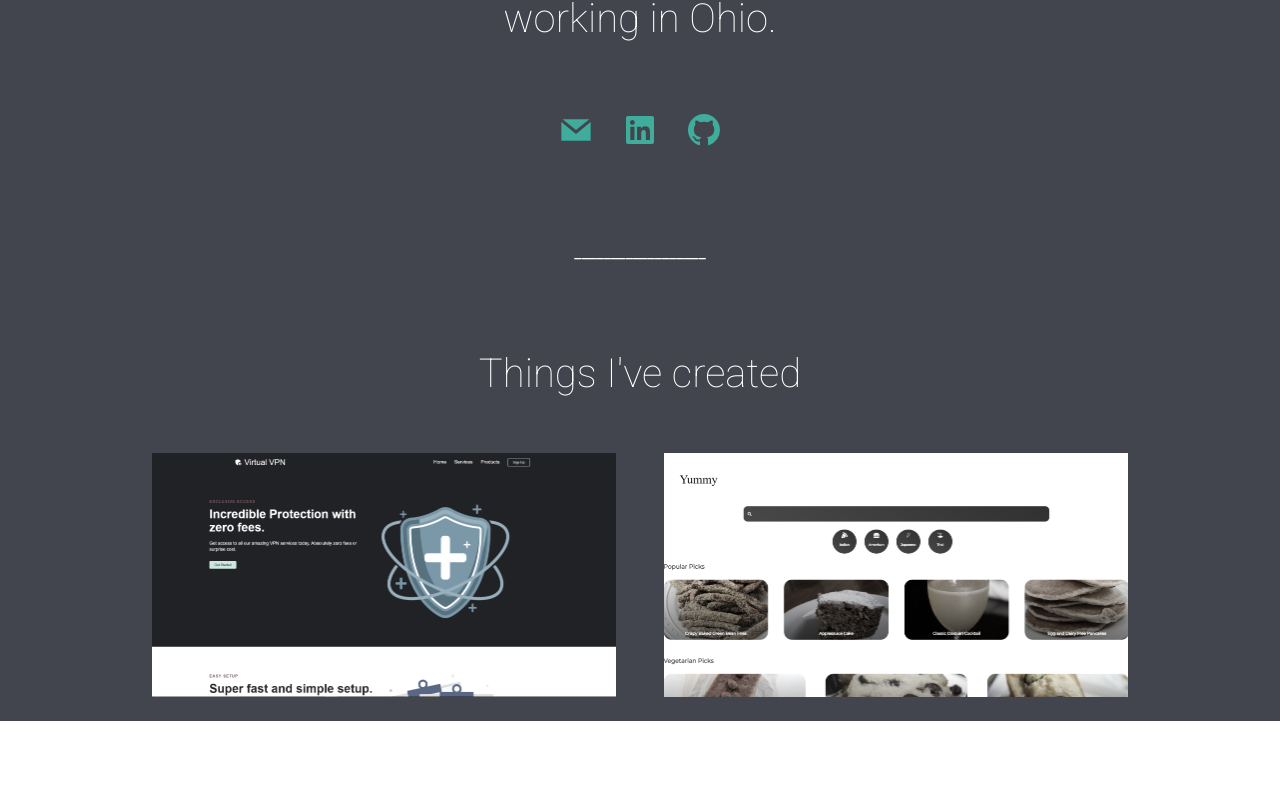
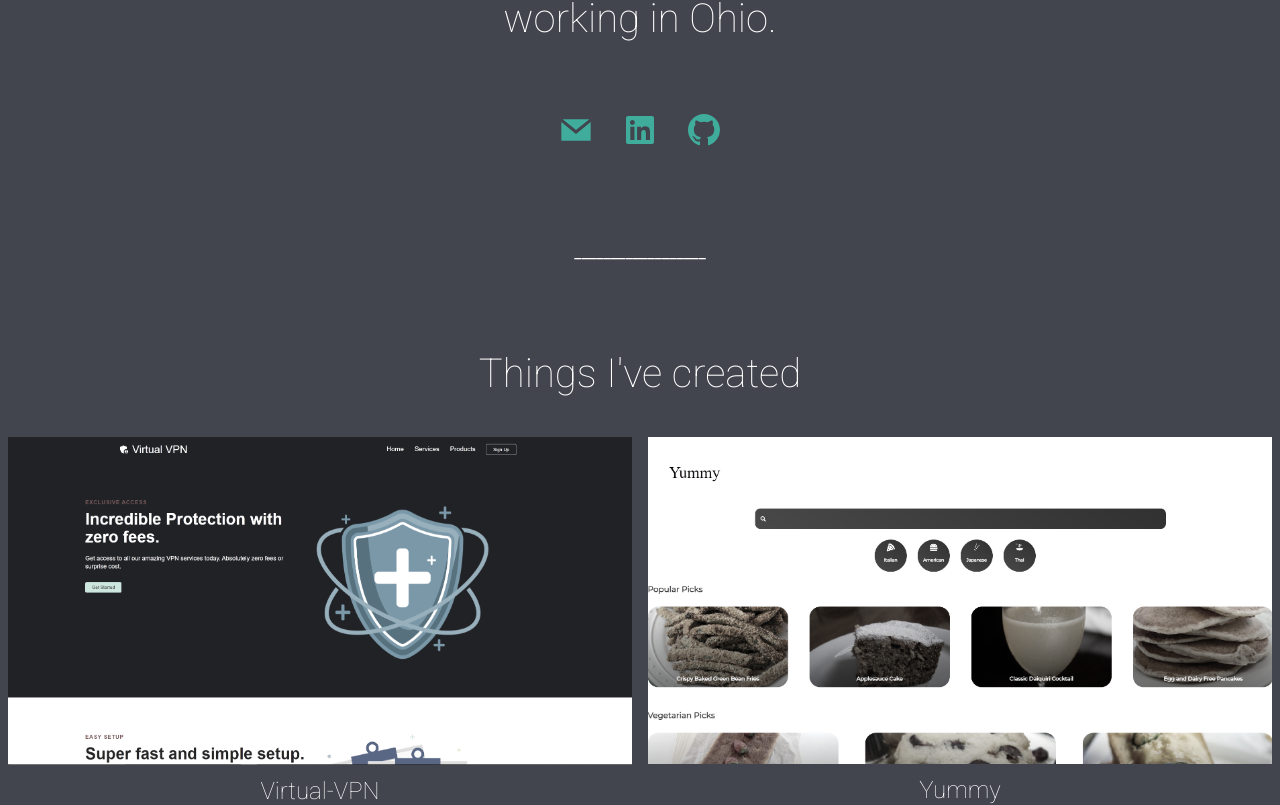
Before and after one commit to trevcoe/my-portfolio, a React (Create React App) app: page / in a window 1280 px wide. Shown: the part 431-1236 px from the top of the page. Before the commit the page ends 1152 px from the top, so only its background shows below. Built offline with nearby package versions, Linux system fonts and the light colour scheme; a web font is replaced by a local one.

Commit message:
images have links

```diff
--- a/src/App.css
+++ b/src/App.css
@@ -48,4 +48,7 @@
   position: relative; top: 130px;
 }
 
-a { color:rgb(62, 228, 198)}
+a {
+  color:rgb(62, 228, 198);
+  text-decoration: none;
+}
--- a/src/Components/Work.css
+++ b/src/Components/Work.css
@@ -18,9 +18,9 @@
 }
 
 .virtual-vpn{
-    max-width: 40%;
-    max-height: 50%;
-    padding: 1.5rem;
+    max-width: 100%;
+    max-height: 100%;
+    padding: .5rem;
     -webkit-filter: grayscale(80%);
     filter: grayscale(80%);
     -webkit-transition: .2s ease-in-out;
@@ -35,9 +35,9 @@
 }
 
 .yummy{
-    max-width: 40%;
-    max-height: 50%;
-    padding: 1.5rem;
+    max-width: 100%;
+    max-height: 100%;
+    padding: .5rem;
     -webkit-filter: grayscale(80%);
     filter: grayscale(80%);
     -webkit-transition: .2s ease-in-out;
@@ -51,6 +51,16 @@
     transform: scale(1.05);
 }
 
-@media screen {
+.img-caption{
+    color: white;
+    font-family: 'Roboto';
+    text-align: center;
+    font-size: x-large;
+    text-decoration: none;
+}
 
-}
+/* @media screen and (max-width: 1000px) {
+    .virtual-vpn, .yummy {
+        display: wrap;
+    }
+} */
--- a/src/Components/Work.js
+++ b/src/Components/Work.js
@@ -8,8 +8,14 @@ function Work() {
     <>
     <div className='title'>Things I've created</div>
         <div className='my-work-images'>
-            <img className='virtual-vpn' src={img1} alt='virtual-vpn'></img>
-            <img className='yummy' src={img2} alt='yummy'></img>
+            <a href='https://virtual-vpn.herokuapp.com'>
+              <img className='virtual-vpn' src={img1} alt='virtual-vpn'></img>
+              <div className='img-caption'>Virtual-VPN</div>
+            </a>
+            <a href='//yummy-recipes1.herokuapp.com'>
+              <img className='yummy' src={img2} alt='yummy'></img>
+              <div className='img-caption'>Yummy</div>
+            </a>
         </div>
     </>
   )
```
